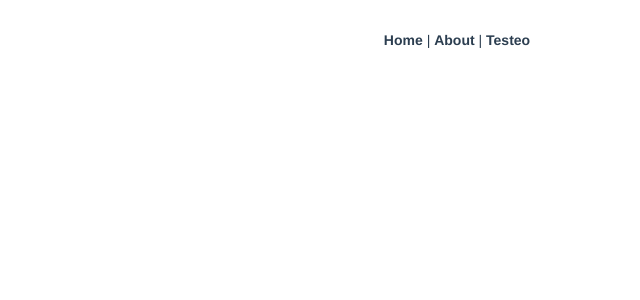
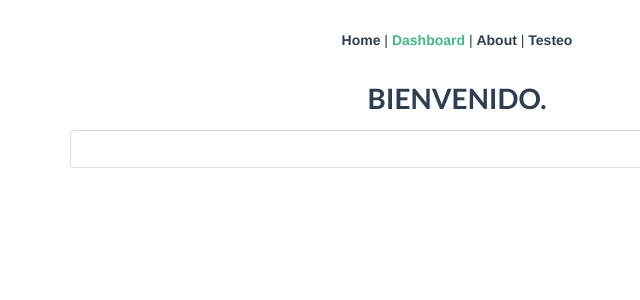
Before and after one commit to bautistaamarillo/danzar_app, a Vue app: page /#/dashboard in a window 1280 px wide. Shown: the top 300 px of the page, without its empty margins (183-823 px from the left). Built offline with nearby package versions, Linux system fonts and the light colour scheme.

Commit message:
add creo un nuevo componente y vista dashboard

```diff
--- a/src/App.vue
+++ b/src/App.vue
@@ -1,6 +1,7 @@
 <template>
   <nav>
     <router-link to="/">Home</router-link> |
+    <router-link to="/dashboard">Dashboard</router-link> |
     <router-link to="/about">About</router-link> |
     <router-link to="/testeo">Testeo</router-link>
   </nav>
--- /dev/null
+++ b/src/components/DashboardView.vue
@@ -0,0 +1,28 @@
+<template>
+    <div class="">
+    <form  class="ui form">
+     <div class="fields">
+
+<div class="four wide field"></div>
+
+<input type="text"/>
+
+     </div>
+
+        </form>
+    </div>
+  </template>
+
+<script>
+  export default {
+    name:"DashboardView",
+  }
+
+  // Este va a ser el componente para la vista inicial, o al menos un dashboard donde se pueda hacer gran parte de la gestion.
+  //Esta funcionando, pero vacio
+</script>
+
+
+<style>
+
+</style>
--- a/src/router/index.js
+++ b/src/router/index.js
@@ -1,11 +1,18 @@
 import { createRouter, createWebHashHistory } from 'vue-router'
 import HomeView from '../views/HomeView.vue'
+
 
 const routes = [
   {
     path: '/',
     name: 'home',
     component: HomeView
+  },
+  {
+    path: '/dashboard',
+    name: 'dashboard',
+
+    component: () => import(/* webpackChunkName: "dashboard" */ '../views/DashboardView.vue')
   },
   {
     path: '/about',
--- /dev/null
+++ b/src/views/DashboardView.vue
@@ -0,0 +1,16 @@
+<template>
+  <div>
+    <h1> BIENVENIDO. </h1>
+    <DashboardView />
+  </div>
+</template>
+
+<script>
+import DashboardView from '@/components/DashboardView.vue';
+
+export default {
+  components: {
+    DashboardView,
+  },
+};
+</script>
```
